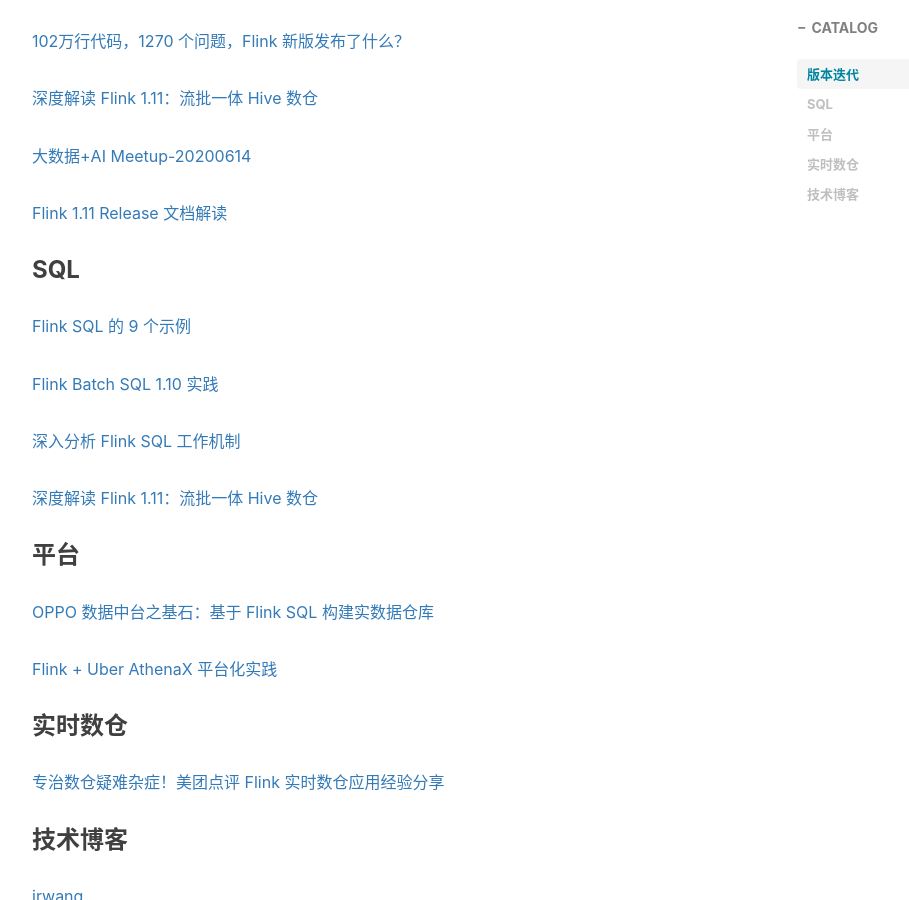
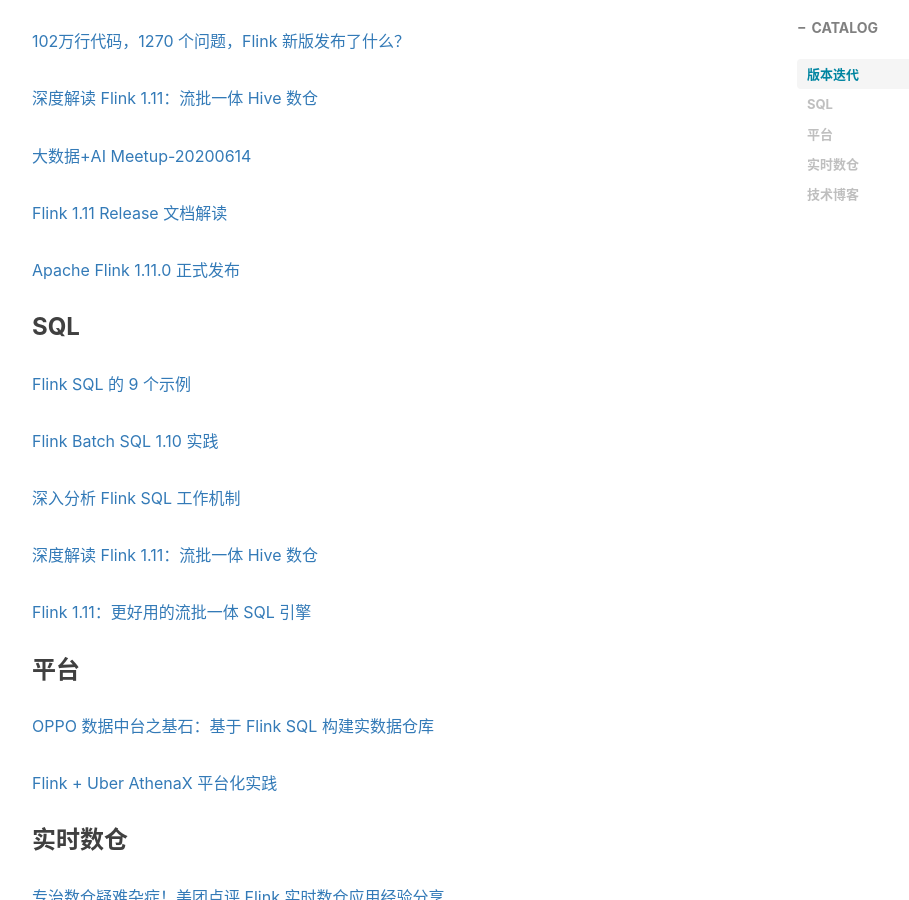
Before and after one commit to vendanner/vendanner.github.io, a Jekyll site: the page built from _posts/2020-06-08-Flink 学习资料.md, in a window 1280 px wide and 900 px high, scrolled down 649 px. Shown: the whole window, without its empty margins (233-1142 px from the left). Built offline with Jekyll 4.4.1, drawn with Linux system fonts in a browser that asks for light colours; nearby versions of some CDN libraries; comment, search, counter and statistics services are not loaded.

Commit message:
Update 2020-06-08-Flink 学习资料.md

```diff
--- a/_posts/2020-06-08-Flink 学习资料.md
+++ b/_posts/2020-06-08-Flink 学习资料.md
@@ -27,6 +27,8 @@
 
 [Flink 1.11 Release 文档解读](https://mp.weixin.qq.com/s/xzQCbY0fdk4Vdh7P6vTXOg)
 
+[Apache Flink 1.11.0 正式发布](https://mp.weixin.qq.com/s/XBrQL7rR2vZJHU-qOL9T9g)
+
 ### SQL
 
 [Flink SQL 的 9 个示例](https://mp.weixin.qq.com/s/HMGOl2YmWBDo4uYfgu7l8w)
@@ -36,6 +38,8 @@
 [深入分析 Flink SQL 工作机制](https://mp.weixin.qq.com/s/oIgVt9qTETfS6_9Srws_sw)
 
 [深度解读 Flink 1.11：流批一体 Hive 数仓](https://zhuanlan.zhihu.com/p/145194576)
+
+[Flink 1.11：更好用的流批一体 SQL 引擎](https://mp.weixin.qq.com/s/DORmgF0zuR0izOxDFTm__Q)
 
 ### 平台
 
```
